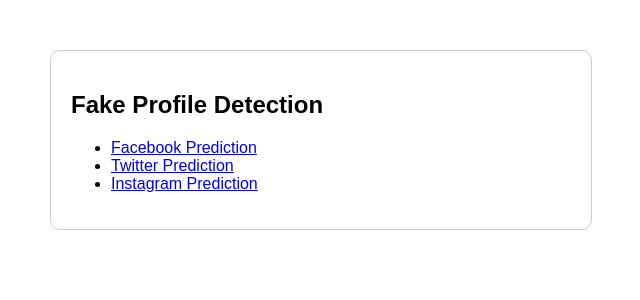
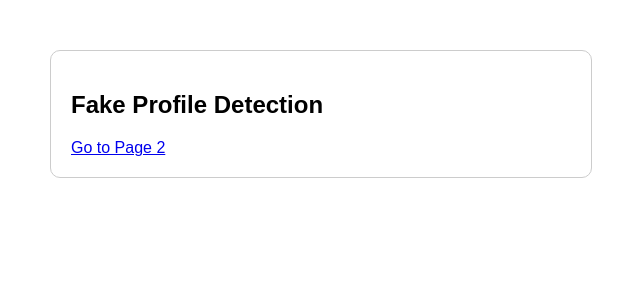
Before and after one commit to tarunpadavala/deployml, a Flask app: page / in a window 1280 px wide. Shown: the top 300 px of the page, without its empty margins (319-959 px from the left). Run offline with Flask 3, Linux system fonts and the light colour scheme; parts of the project's set-up code (start-up, migrations or seed data) failed here and were passed over.

Commit message:
Update index.html

```diff
--- a/templates/index.html
+++ b/templates/index.html
@@ -44,12 +44,9 @@
         <h2> Fake Profile Detection</h2>
 
 
+        <a href="facebook.html">Go to Page 2</a>
 
-    <ul>
-        <li><a href="{{ url_for('facebook.html') }}">Facebook Prediction</a></li>
-        <li><a href="{{ url_for('twitter') }}">Twitter Prediction</a></li>
-        <li><a href="{{ url_for('instagram') }}">Instagram Prediction</a></li>
-    </ul>
+
 
     </div>
 </body>
```
